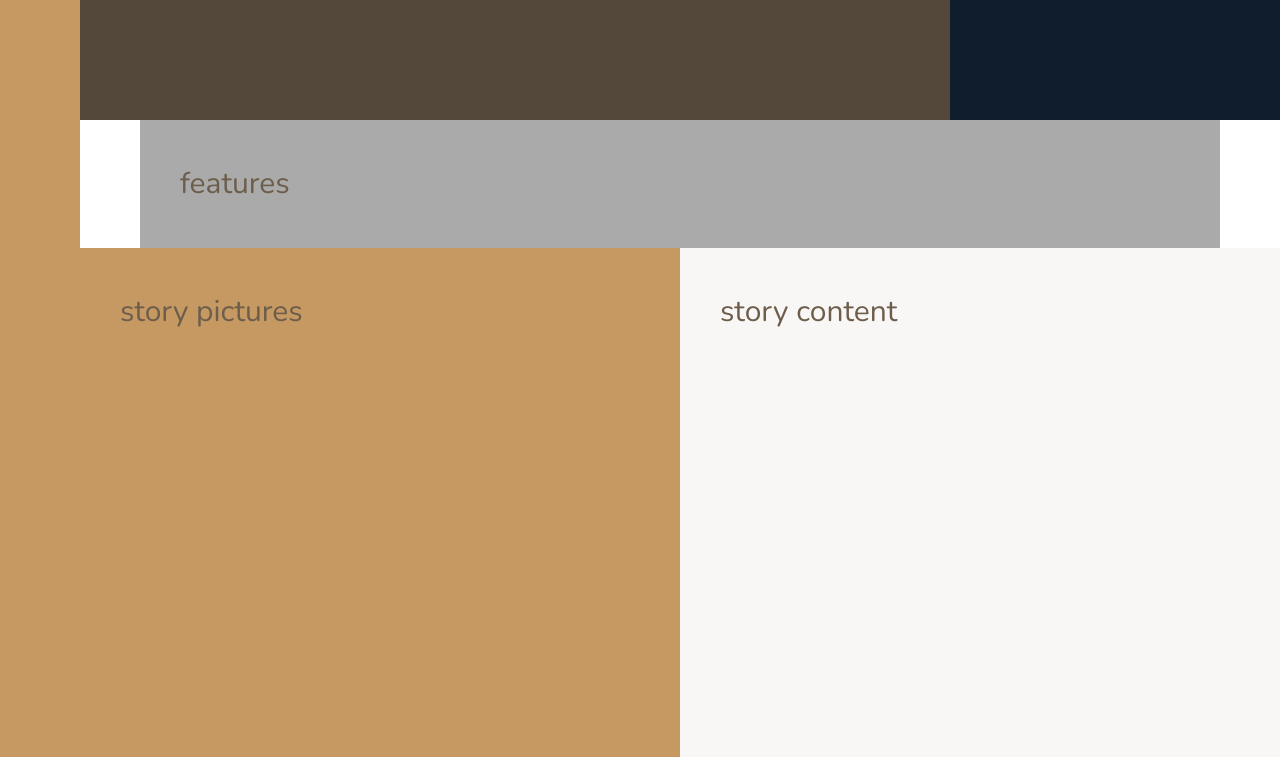
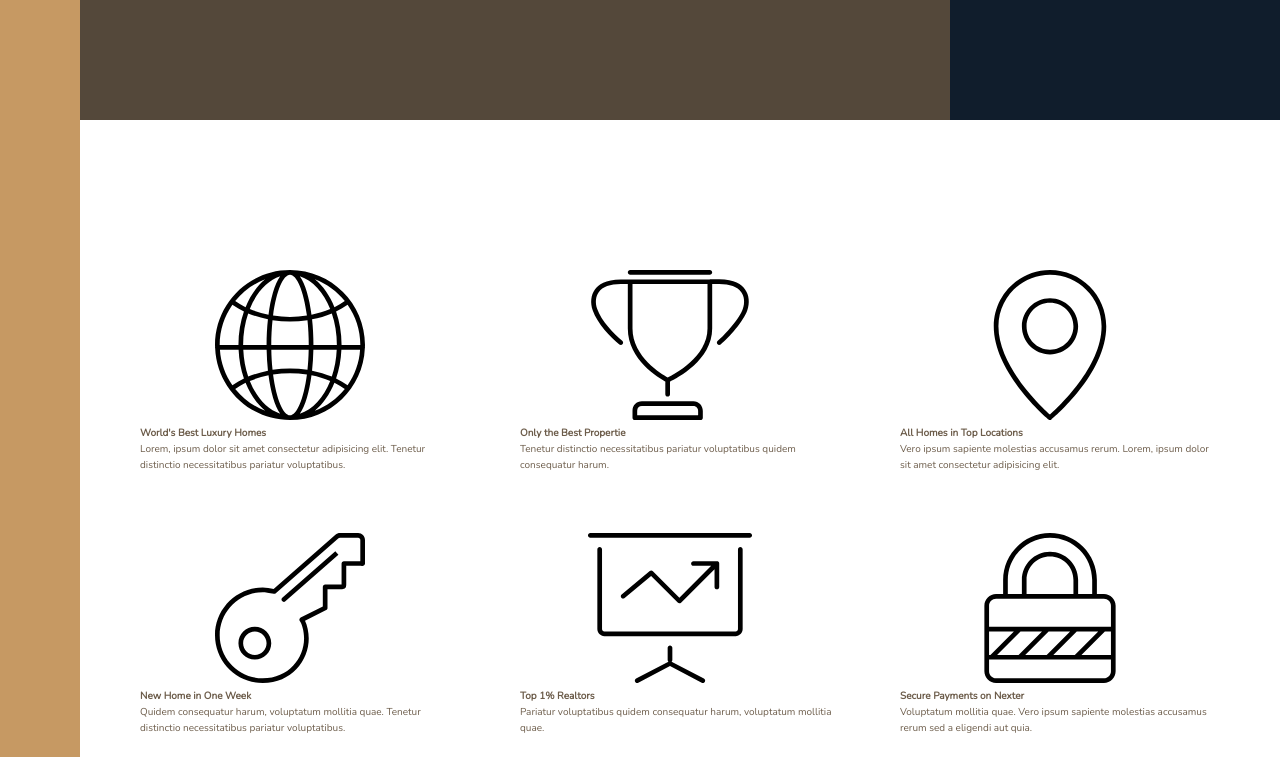
Before and after one commit to frankhaotic/realtor-grid-project, a website: page index.html in a window 1280 px wide. Shown: the part 520-1277 px from the top of the page. Drawn offline with nearby package versions, Linux system fonts and the light colour scheme.

Commit message:
create new grid-container from features grid-item, populate with text & SVGs in HTML

```diff
--- a/index.html
+++ b/index.html
@@ -28,7 +28,60 @@
     </div>
 
     <section class="features">
-        features
+        <div class="feature">
+            <svg class="feature__icon">
+                <use xlink:href="img/sprite.svg#icon-global"></use>
+            </svg>
+            <h4 class="heading-4">World's Best Luxury Homes</h4>
+            <p class="feature__text">
+                Lorem, ipsum dolor sit amet consectetur adipisicing elit. Tenetur distinctio necessitatibus pariatur voluptatibus.
+            </p>
+        </div>
+        <div class="feature">
+            <svg class="feature__icon">
+                <use xlink:href="img/sprite.svg#icon-trophy"></use>
+            </svg>
+            <h4 class="heading-4">Only the Best Propertie</h4>
+            <p class="feature__text">
+                Tenetur distinctio necessitatibus pariatur voluptatibus quidem consequatur harum.
+            </p>
+        </div>
+        <div class="feature">
+            <svg class="feature__icon">
+                <use xlink:href="img/sprite.svg#icon-map-pin"></use>
+            </svg>
+            <h4 class="heading-4">All Homes in Top Locations</h4>
+            <p class="feature__text">
+                Vero ipsum sapiente molestias accusamus rerum. Lorem, ipsum dolor sit amet consectetur adipisicing elit.
+            </p>
+        </div>
+        <div class="feature">
+            <svg class="feature__icon">
+                <use xlink:href="img/sprite.svg#icon-key"></use>
+            </svg>
+            <h4 class="heading-4">New Home in One Week</h4>
+            <p class="feature__text">
+                Quidem consequatur harum, voluptatum mollitia quae. Tenetur distinctio necessitatibus pariatur voluptatibus.
+            </p>
+        </div>
+        <div class="feature">
+            <svg class="feature__icon">
+                <use xlink:href="img/sprite.svg#icon-presentation"></use>
+            </svg>
+            <h4 class="heading-4">Top 1% Realtors</h4>
+            <p class="feature__text">
+                Pariatur voluptatibus quidem consequatur harum, voluptatum mollitia quae.
+            </p>
+        </div>
+        <div class="feature">
+            <svg class="feature__icon">
+                <use xlink:href="img/sprite.svg#icon-lock"></use>
+            </svg>
+            <h4 class="heading-4">Secure Payments on Nexter</h4>
+            <p class="feature__text">
+                Voluptatum mollitia quae. Vero ipsum sapiente molestias accusamus rerum sed a eligendi aut quia.
+            </p>
+        </div>
     </section>
 
     <div class="story__pictures">
--- a/sass/_base.scss
+++ b/sass/_base.scss
@@ -38,9 +38,4 @@ body {
   display: grid;
   grid-template-rows: 80vh min-content 40vw repeat(3, min-content);
   grid-template-columns: [sidebar-start] 8rem [sidebar-end full-start] minmax(6rem, 1fr) [center-start] repeat(8, [col-start] minmax(min-content, 14rem) [col-end]) [center-end] minmax(6rem, 1fr) [full-end];
-
-  & > * {
-    padding: 40px;
-    font-size: 3rem;
-  }
 }
--- a/sass/_features.scss
+++ b/sass/_features.scss
@@ -1,4 +1,9 @@
 .features {
-  background-color: $color-grey-light-2;
   grid-column: center-start / center-end;
+
+  margin: 15rem 0;
+
+  display: grid;
+  grid-template-columns: repeat(3, 1fr);
+  grid-gap: 6rem;
 }
```
Also changed, not shown: css/style.css.
